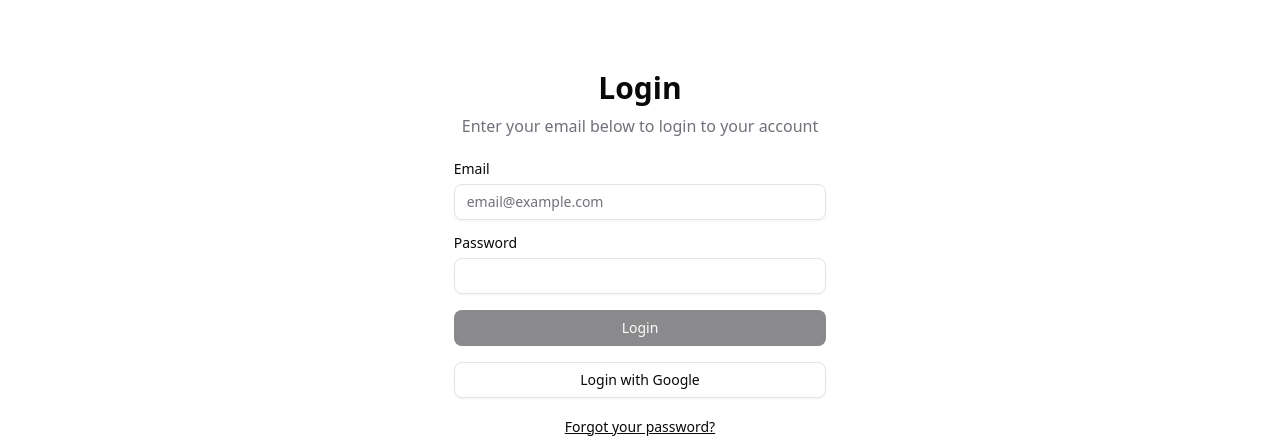
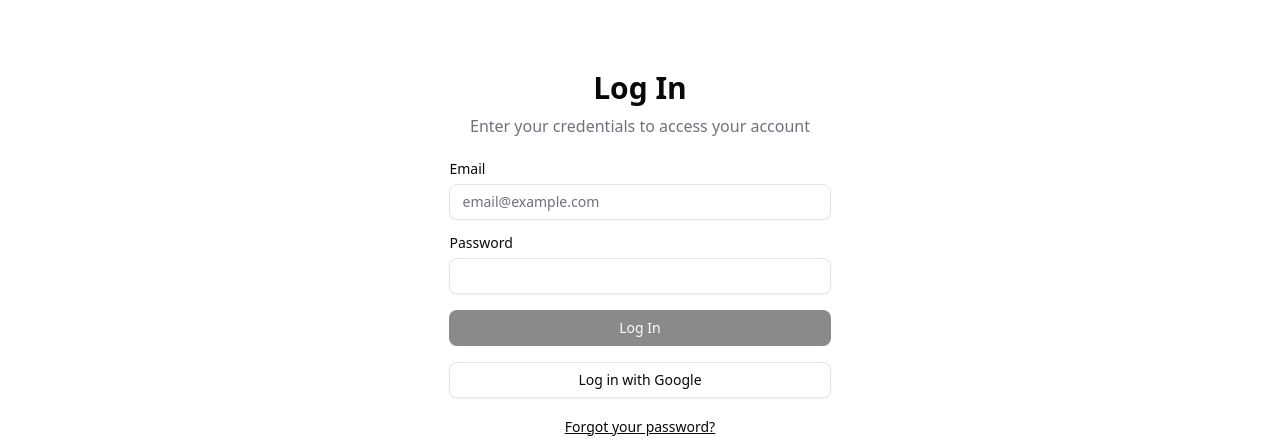
Before and after one commit to dsaavedr/portfolio_improved, a Next.js app: page /admin/login in a window 1280 px wide. Shown: the part 129-577 px from the top of the page. Built offline with nearby package versions, Linux system fonts and the light colour scheme.

Commit message:
Fixed spelling of 'log in' and 'sign up'

```diff
--- a/src/app/admin/login/page.tsx
+++ b/src/app/admin/login/page.tsx
@@ -1,9 +1,9 @@
-import LoginForm from "@/components/LoginForm/LoginForm";
+import LogInForm from "@/components/LoginForm/LoginForm";
 
 const page = () => {
   return (
     <div className="flex h-screen w-full items-center justify-center">
-      <LoginForm />
+      <LogInForm />
     </div>
   );
 };
--- a/src/app/admin/signup/page.tsx
+++ b/src/app/admin/signup/page.tsx
@@ -1,9 +1,9 @@
-import SignupForm from "@/components/SignupForm/SignupForm";
+import SignUpForm from "@/components/SignUpForm/SignUpForm";
 
 const page = () => {
   return (
     <div className="flex h-screen w-full items-center justify-center">
-      <SignupForm />
+      <SignUpForm />
     </div>
   );
 };
--- a/src/components/LoginForm/LoginForm.schema.ts
+++ b/src/components/LoginForm/LoginForm.schema.ts
@@ -1,6 +1,6 @@
 import { z } from "zod";
 
-export const LoginFormSchema = z.object({
+export const LogInFormSchema = z.object({
   email: z
     .string({
       required_error: "Email is required.",
@@ -13,4 +13,4 @@ export const LoginFormSchema = z.object({
   }),
 });
 
-export type LoginForm = z.infer<typeof LoginFormSchema>;
+export type LogInForm = z.infer<typeof LogInFormSchema>;
--- a/src/components/LoginForm/LoginForm.tsx
+++ b/src/components/LoginForm/LoginForm.tsx
@@ -6,8 +6,8 @@ import { Button } from "../ui/button";
 import { Input } from "../ui/input";
 import { SubmitHandler, useForm } from "react-hook-form";
 import {
-  LoginForm as LoginFormType,
-  LoginFormSchema,
+  LogInForm as LogInFormType,
+  LogInFormSchema,
 } from "./LoginForm.schema";
 import {
   Form,
@@ -18,9 +18,9 @@ import {
   FormMessage,
 } from "../ui/form";
 
-const LoginForm = () => {
-  const form = useForm<LoginFormType>({
-    resolver: zodResolver(LoginFormSchema),
+const LogInForm = () => {
+  const form = useForm<LogInFormType>({
+    resolver: zodResolver(LogInFormSchema),
     defaultValues: {
       email: "",
       password: "",
@@ -31,7 +31,7 @@ const LoginForm = () => {
 
   const [email, password] = watch(["email", "password"]);
 
-  const onSubmit: SubmitHandler<LoginFormType> = async (data) => {
+  const onSubmit: SubmitHandler<LogInFormType> = async (data) => {
     console.log(data);
   };
 
@@ -44,9 +44,9 @@ const LoginForm = () => {
         className="max-w-sm space-y-6"
       >
         <div className="space-y-2 text-center">
-          <h1 className="text-3xl font-bold">Login</h1>
+          <h1 className="text-3xl font-bold">Log In</h1>
           <p className="text-muted-foreground">
-            Enter your email below to login to your account
+            Enter your credentials to access your account
           </p>
         </div>
         <div className="space-y-4">
@@ -81,10 +81,10 @@ const LoginForm = () => {
             )}
           />
           <Button disabled={isDisabled} type="submit" className="w-full">
-            Login
+            Log In
           </Button>
           <Button variant="outline" className="w-full">
-            Login with Google
+            Log in with Google
           </Button>
           <Link
             href="#"
@@ -105,4 +105,4 @@ const LoginForm = () => {
   );
 };
 
-export default LoginForm;
+export default LogInForm;
--- a/src/components/SignupForm/SignupForm.schema.ts
+++ b/src/components/SignupForm/SignupForm.schema.ts
@@ -1,6 +1,6 @@
 import { z } from "zod";
 
-export const SignupFormSchema = z
+export const SignUpFormSchema = z
   .object({
     name: z.string({
       required_error: "Name is required.",
@@ -39,4 +39,4 @@ export const SignupFormSchema = z
     },
   );
 
-export type SignupForm = z.infer<typeof SignupFormSchema>;
+export type SignUpForm = z.infer<typeof SignUpFormSchema>;
--- a/src/components/SignupForm/SignupForm.tsx
+++ b/src/components/SignupForm/SignupForm.tsx
@@ -14,13 +14,13 @@ import {
   FormMessage,
 } from "../ui/form";
 import {
-  SignupFormSchema,
-  SignupForm as SignupFormType,
-} from "./SignupForm.schema";
+  SignUpFormSchema,
+  SignUpForm as SignUpFormType,
+} from "./SignUpForm.schema";
 
 const SignupForm = () => {
-  const form = useForm<SignupFormType>({
-    resolver: zodResolver(SignupFormSchema),
+  const form = useForm<SignUpFormType>({
+    resolver: zodResolver(SignUpFormSchema),
     defaultValues: {
       name: "",
       email: "",
@@ -38,7 +38,7 @@ const SignupForm = () => {
     "confirmPassword",
   ]);
 
-  const onSubmit: SubmitHandler<SignupFormType> = async (data) => {
+  const onSubmit: SubmitHandler<SignUpFormType> = async (data) => {
     console.log(data);
   };
 
```
